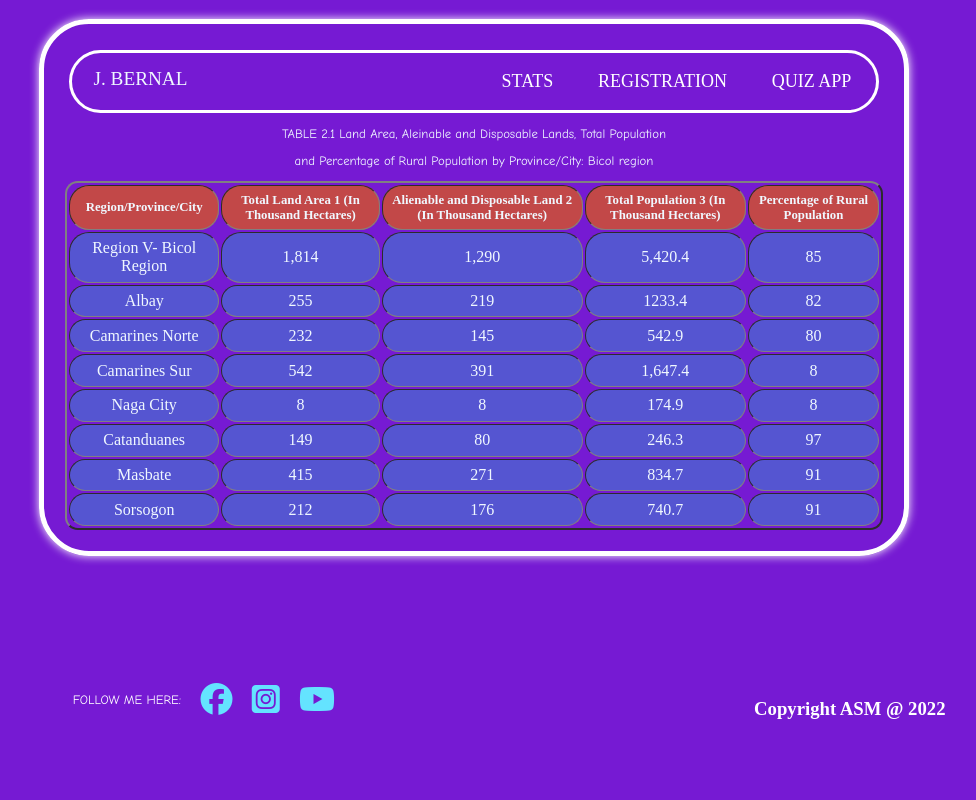
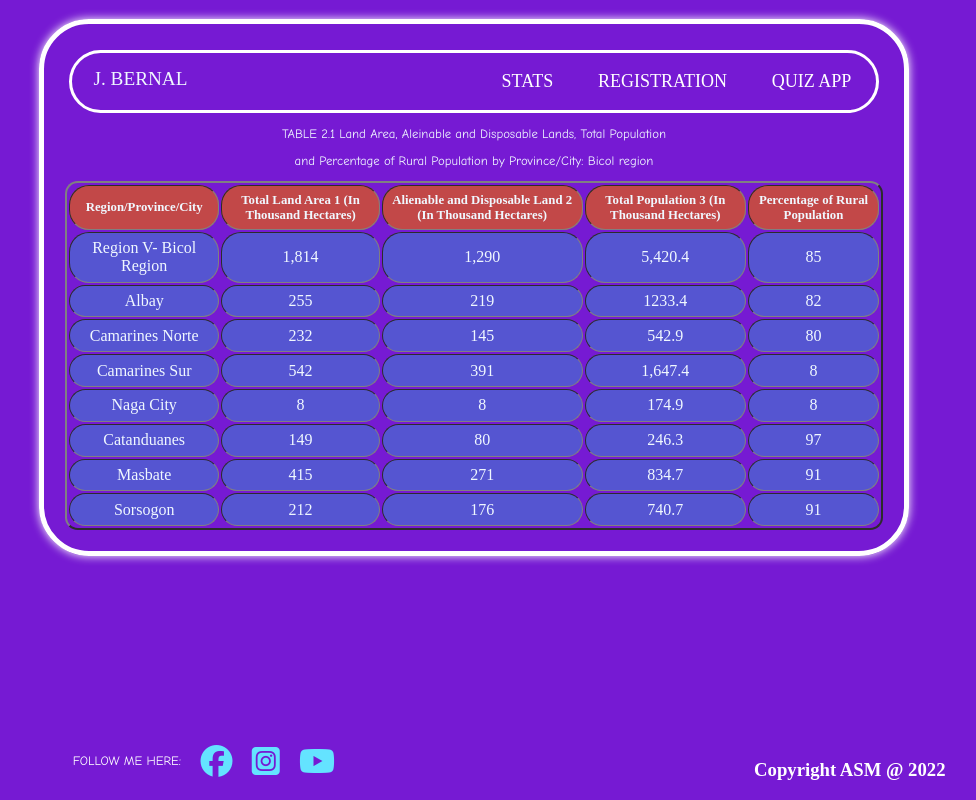
Before and after one commit to Jyfel/WEB_ACT, a plain HTML site: page stats.html in a window 1280 px wide. Shown: the whole page, without its empty margins (166-1142 px from the left). Drawn offline with Linux system fonts and the light colour scheme.

```diff
--- a/css/sts.css
+++ b/css/sts.css
@@ -75,7 +75,7 @@
 
 footer {
     position: absolute;
-    bottom: 4.8vw;
+    bottom: 0;
     display: flex;
     width: 80%;
 }
```
